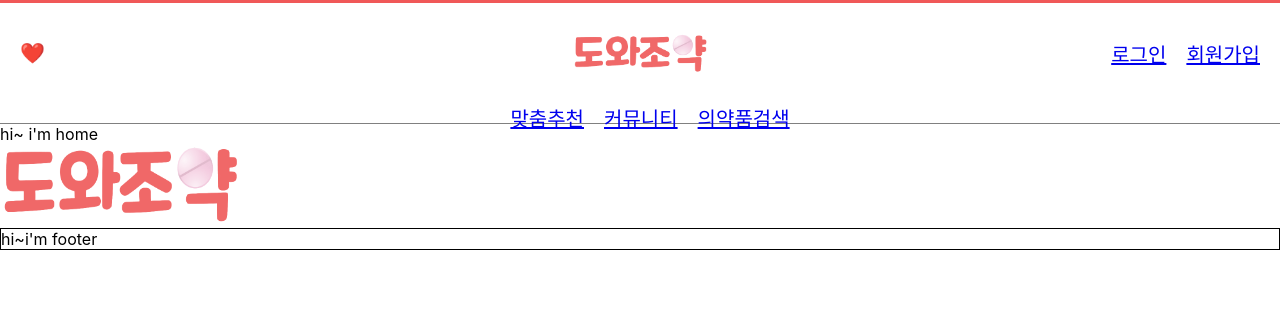
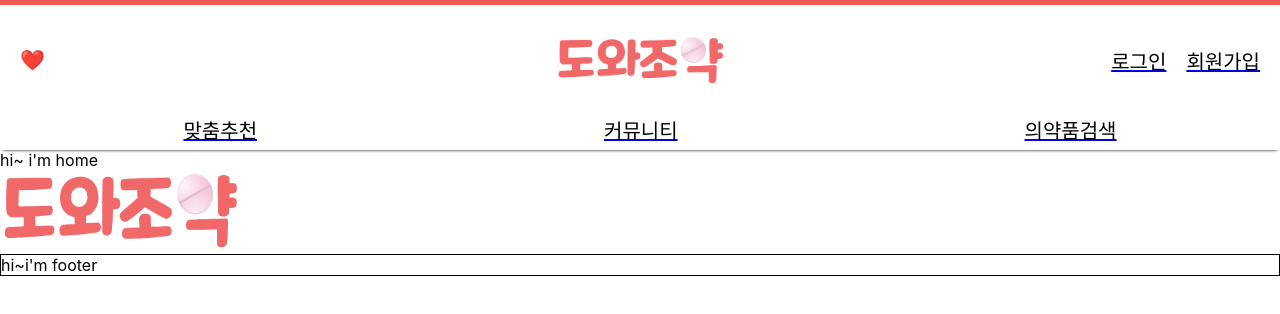
Before and after one commit to codestates-seb/seb43_main_009, a React app in the folder client/: page / in a window 1280 px wide. Shown: the top 314 px of the page. Built offline with nearby package versions, Linux system fonts and the light colour scheme.

Commit message:
[FE] Header 2차제작

```diff
--- a/client/src/common/Header.js
+++ b/client/src/common/Header.js
@@ -7,11 +7,11 @@ const HeaderWrapper = styled.div`
   display: flex;
   align-items: center;
   justify-content: center;
-  height: 100px;
-  border-top : 3px solid #F05858;
+  height: 110px;
+  border-top : 5px solid #F05858;
 `;
 const Logo = styled.img`
-  height: 40px;
+  height: 50px;
   position: absolute;
   left: 50%;
   transform: translate(-50%, -50%);
@@ -22,22 +22,22 @@ const MenuWrapper = styled.div`
   justify-content: end;
   width: 100%;
 `;
+
 const Menu = styled.div`
   font-size : 20px;
   margin-left: 20px;
-  text-decoration-line: none;
+  color : black;
+  text-decoration: none;
   &.signup{
     margin-right: 20px;
   }
-
-
 `;
 
 const UnderMenuWrapper = styled.div`
   display: flex;
-  justify-content: center;
-  border-bottom : 1px solid gray;
-  height : 20px;
+  justify-content: space-around;
+  box-shadow: 0 3px 3px -3px black;
+  height : 35px;
 `;
 ;
 
@@ -47,11 +47,10 @@ export const Header = () => {
     <>
       <HeaderWrapper>
         <Menu>❤️</Menu>
-
         <Link to="/">
           <Logo src={logo}/>
         </Link>
-        <MenuWrapper>
+        <MenuWrapper >
             <Link to="/login">
               <Menu>로그인</Menu>
             </Link>
```
